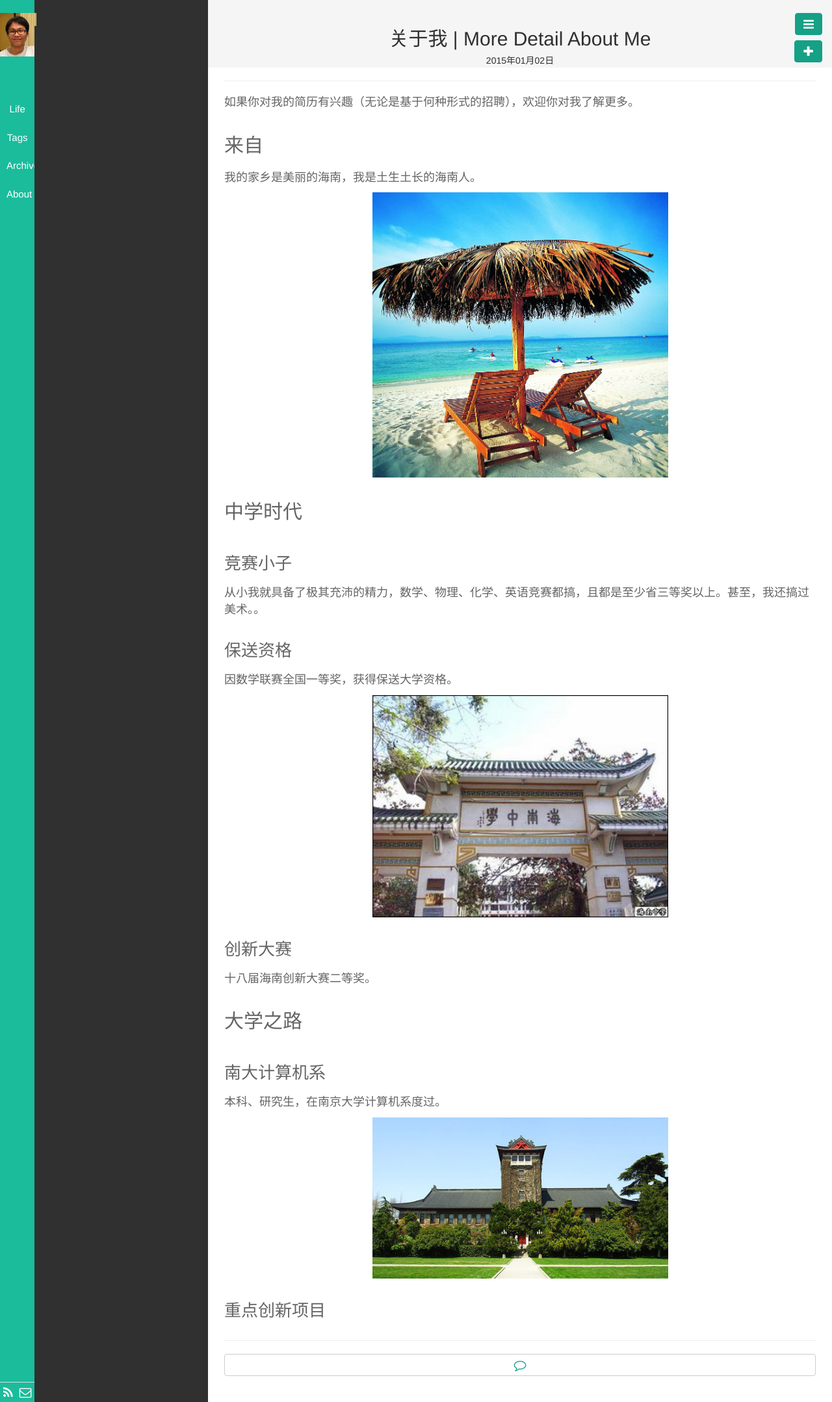
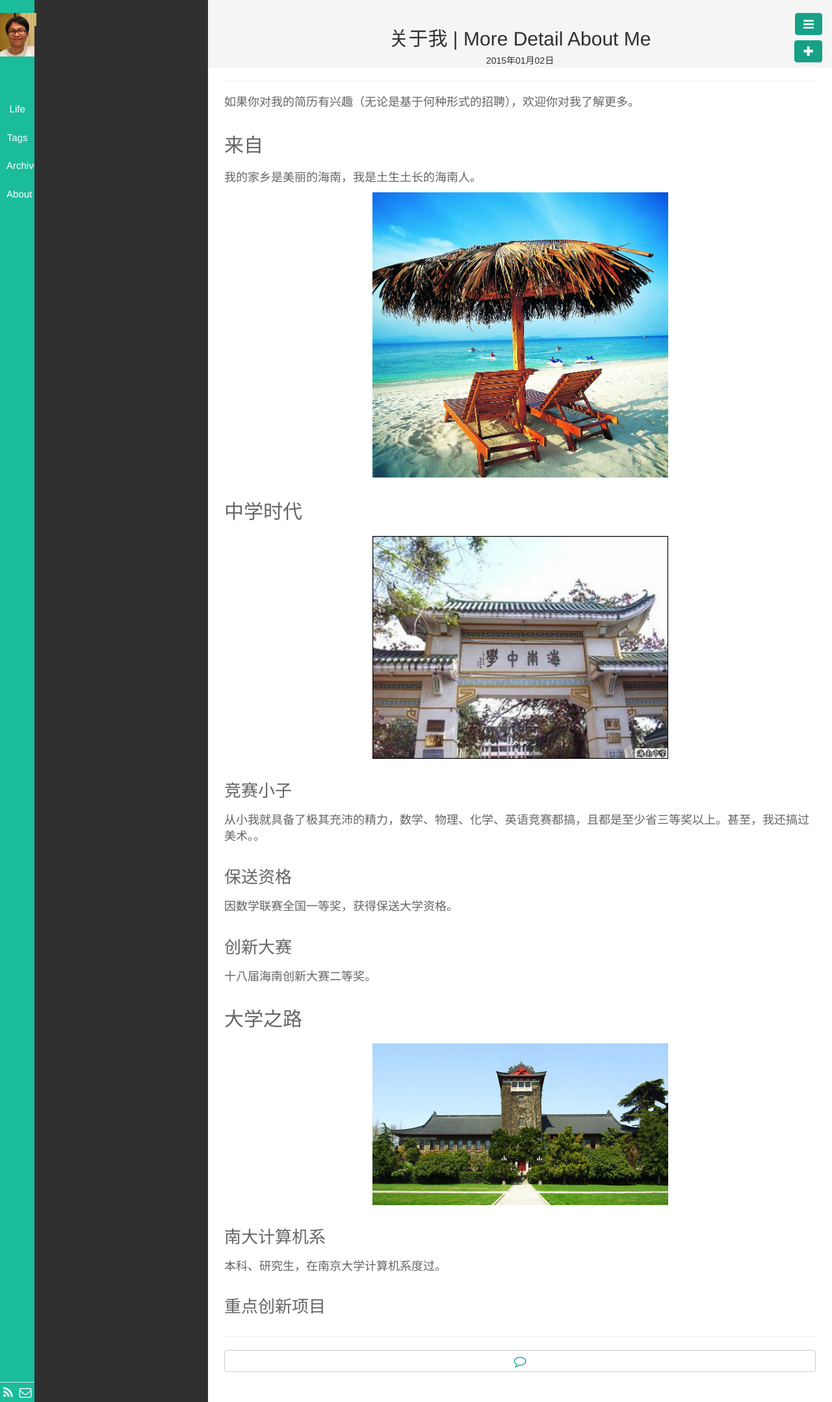
Before and after one commit to comeon0r/comeon0r.github.io, a Jekyll site: the page built from _posts/2015-01-02-More-Detail-About-Myself.md, in a window 1280 px wide. Shown: the whole page at 65% size. Built offline with Jekyll 4.4.1, drawn with Linux system fonts in a browser that asks for light colours; nearby versions of some CDN libraries; library files that are not in the unit come from our copies; Markdown is read by kramdown in place of the engine named in the settings.

Commit message:
gfad
fsa

```diff
--- a/_posts/2015-01-02-More-Detail-About-Myself.md
+++ b/_posts/2015-01-02-More-Detail-About-Myself.md
@@ -15,6 +15,7 @@ description:
 <center><img src="/public/img/hainan.jpg" style="width:50%"></center>
 
 ## 中学时代
+<center><img src="/public/img/hainanzhongxue.jpg" style="width:50%"></center>
 
 ### 竞赛小子
 
@@ -24,18 +25,16 @@ description:
 
 因数学联赛全国一等奖，获得保送大学资格。
 
-<center><img src="/public/img/hainanzhongxue.jpg" style="width:50%"></center>
-
 ### 创新大赛
 
 十八届海南创新大赛二等奖。
 
 ## 大学之路
+<center><img src="/public/img/nju.jpg" style="width:50%"></center>
 
 ### 南大计算机系
 
 本科、研究生，在南京大学计算机系度过。
 
-<center><img src="/public/img/nju.jpg" style="width:50%"></center>
 
 ### 重点创新项目
```
